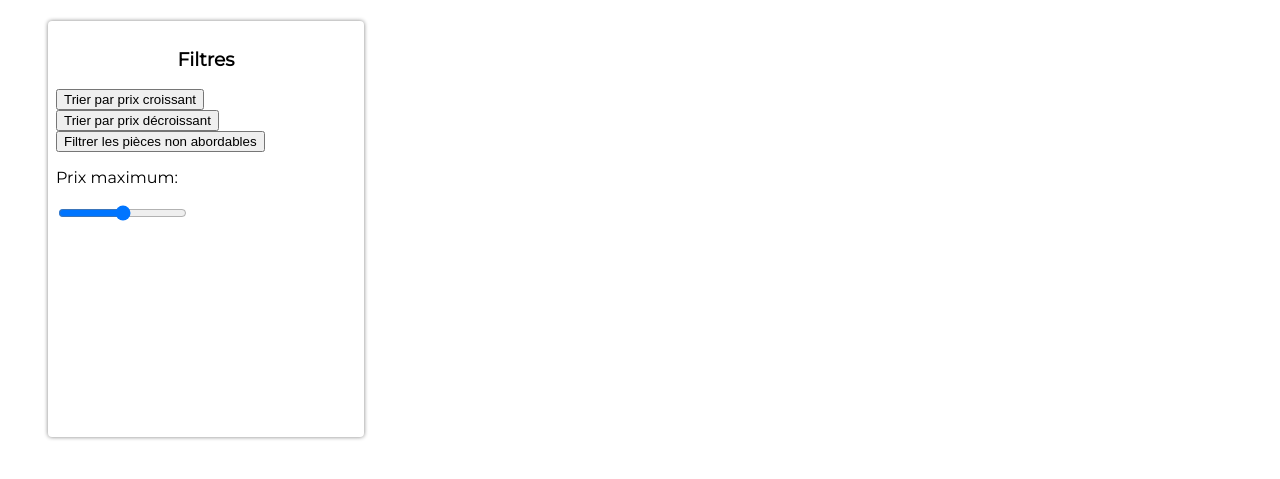
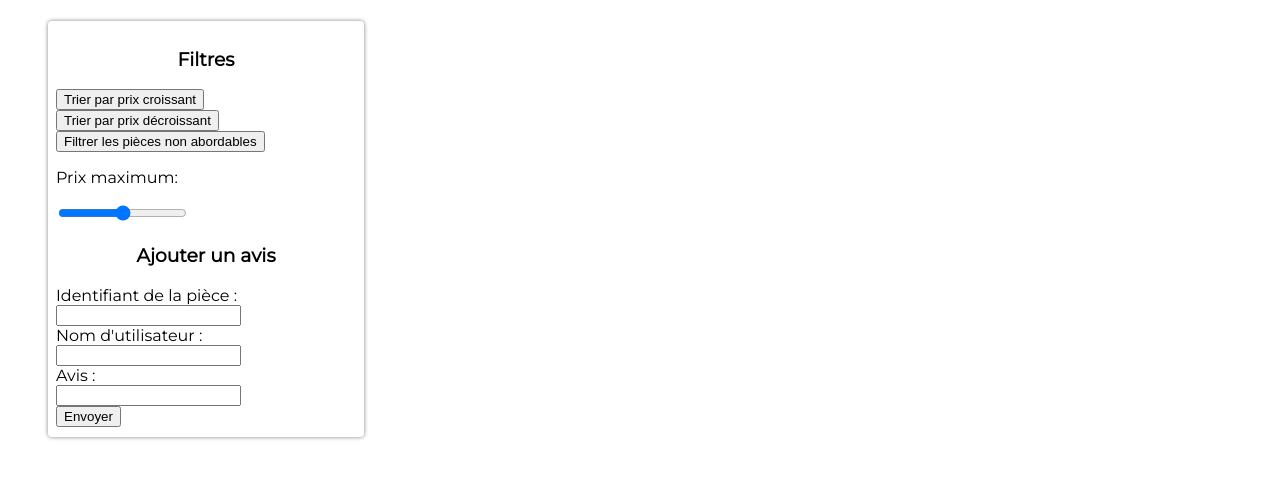
Before and after one commit to KHALILBENTAYEB0895/formation_javascript, a website with bundled scripts: page index.html in a window 1280 px wide. Shown: the part 117-596 px from the top of the page. Built offline with nearby package versions, Linux system fonts and the light colour scheme; files whose address does not match are found by name.

Commit message:
ajout des avis

```diff
--- a/index.html
+++ b/index.html
@@ -23,6 +23,16 @@
 				<br>
 				<p>Prix maximum:</p>
 				<input type="range" name="prix-max" id="prix-max" min="0" max="60" step="5">
+				<h3>Ajouter un avis</h3>
+				<form class="formulaire-avis">
+					Identifiant de la pièce :<br>
+					<input type="number" name="piece-id"><br>
+					Nom d'utilisateur :<br>
+					<input type="text" name="utilisateur"><br>
+					Avis :<br>
+					<input type="text" name="commentaire"><br>
+					<button>Envoyer</button>
+				</form>
 			</section>
 
 			<!-- Fiches produits -->
```
